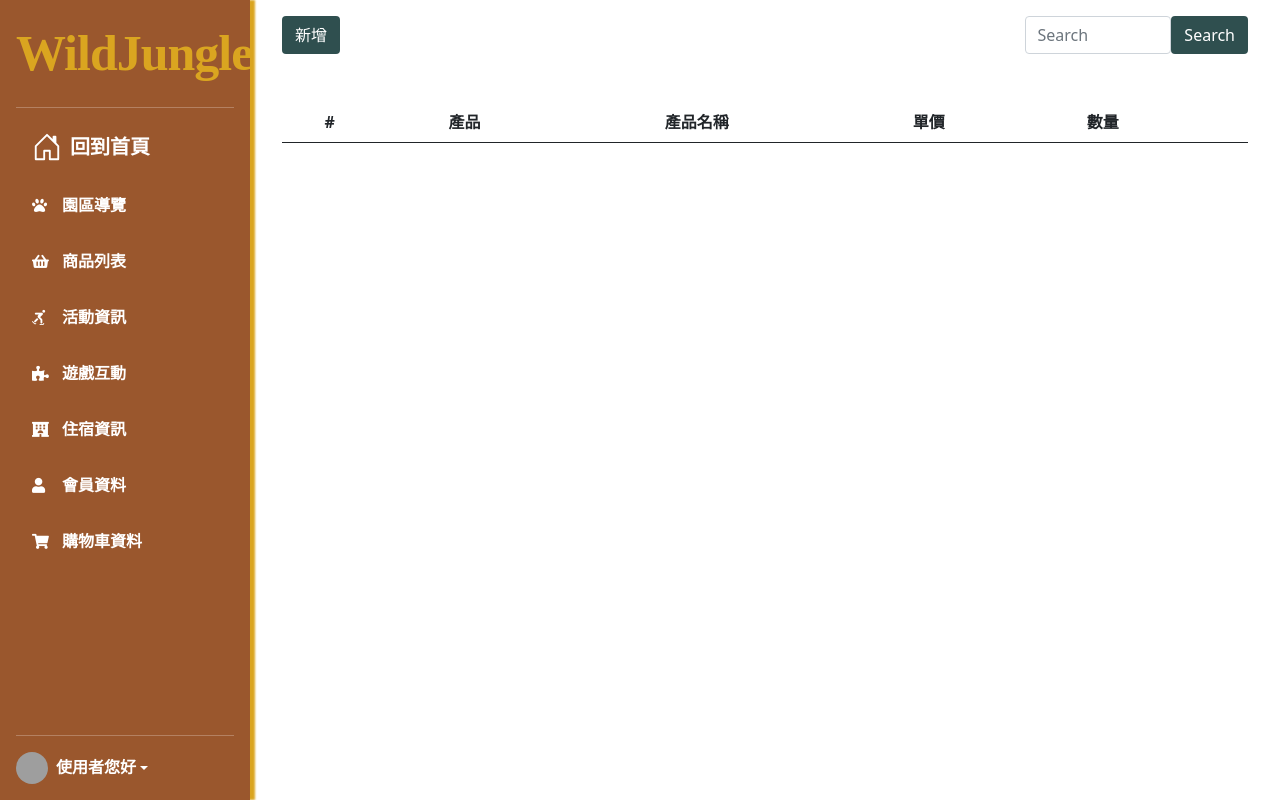
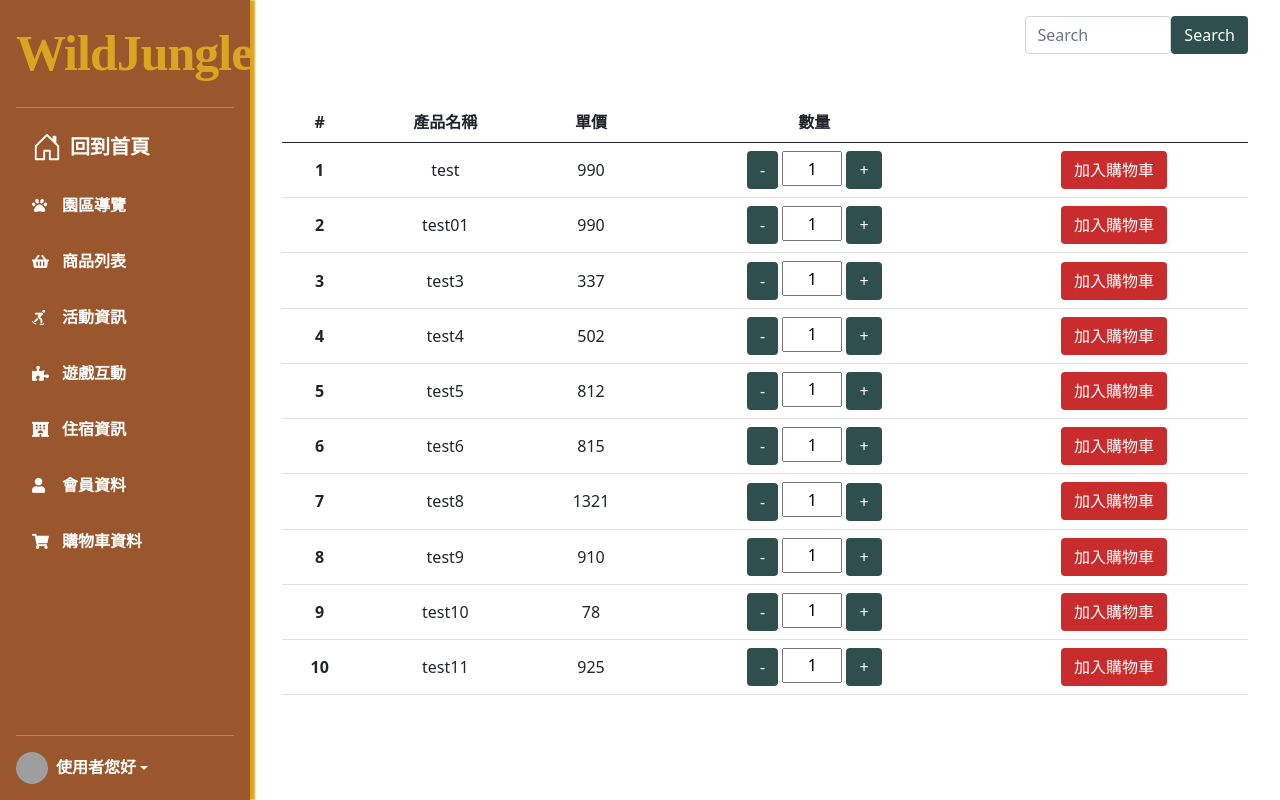
Before and after one commit to Lnhngx/myTeamWork, a PHP site: page /stan_temp_product.php in a window 1280 px wide. Run offline with PHP 8.4, Linux system fonts and the light colour scheme; data comes from the database, SQL or seed files in the repository; data that the repository does not hold is empty; some web fonts are replaced; grey boxes are pictures that could not be loaded.

Commit message:
簡易版商品購物頁面，未完成

```diff
--- a/stan_temp_product.php
+++ b/stan_temp_product.php
@@ -6,12 +6,15 @@ $title = '購物車';
 ?>
 
 <?php include __DIR__ . '/parts/__html_head.php' ?>
+<script src="https://ajax.googleapis.com/ajax/libs/jquery/3.5.1/jquery.min.js"></script>
 <?php include __DIR__ . '/parts/__sidebar.php' ?>
 <?php
 
-$sql = sprintf('SELECT `sid`,`product_name`,`src`,`price`,`quantity` FROM `temp_product` WHERE 1');
+$sql = sprintf('SELECT pi.sid , pi.name , pi.price , pr.quantity_ware FROM product_item AS pi JOIN product_reserve AS pr where pi.sid=pr.sid LIMIT 10;');
 $rows = $pdo->query($sql)->fetchAll();
-$number = 0;
+$num = 0;
+
+// 順序編號
 
 
 ?>
@@ -30,14 +33,16 @@ $number = 0;
 
     .search,
     .insert,
-    .editBtn {
+    .editBtn,
+    .orderBtn {
         background-color: #2f4f4f;
         color: white
     }
 
     .search:hover,
     .insert:hover,
-    .editBtn:hover {
+    .editBtn:hover,
+    .orderBtn:hover {
         color: white;
         background-color: #908a70;
     }
@@ -48,8 +53,13 @@ $number = 0;
     }
 
     .editBtn,
-    .delBtn {
+    .delBtn,
+    .orderBtn {
         color: white;
+    }
+
+    .orderBtn {
+        right: 0;
     }
 
     .delBtn {
@@ -77,7 +87,7 @@ $number = 0;
         width: 100%;
     }
 
-    #quantity {
+    .quantitybox {
         box-sizing: border-box;
         height: 35px;
         width: 60px;
@@ -87,7 +97,7 @@ $number = 0;
 <div class="wrap">
     <div class="container my-3">
         <div class="row">
-            <div class="col-3 d-flex" style="justify-content: flex-start;"><button type="button" class="insert btn btn-outline" id="btn">新增</button></div>
+            <div class="col-3 d-flex" style="justify-content: flex-start;"></div>
             <div class="col-3 d-flex" style="justify-content: flex-end;">
                 <form class="d-flex">
                     <input class="searchIp form-control" type="search" placeholder="Search" aria-label="Search">
@@ -99,31 +109,28 @@ $number = 0;
                     <thead>
                         <tr>
                             <th scope="col">#</th>
-                            <th scope="col">產品</th>
                             <th scope="col">產品名稱</th>
                             <th scope="col">單價</th>
                             <th scope="col">數量</th>
+                            <th scope="col" style="display:none;">庫存</th>
                             <th scope="col"></th>
                         </tr>
                     </thead>
                     <tbody>
                         <?php foreach ($rows as $r) : ?>
                             <tr class="tables">
-                                <?php $number++ ?>
-                                <th scope="row"><?= $number ?></th>
-                                <td style="display:none;"><?= $r['sid'] ?></td>
-                                <td><?= $r['product_name'] ?></td>
-                                <td><?= $r['src'] ?>
-                                    <!-- <img class="smallimg" src="./pic/<?= $r['src'] ?>.png" ?> -->
-                                </td>
-                                <td><?= $r['price'] ?></td>
+                                <?php $num++ ?>
+                                <th scope="row"><?= $num ?></th>
+                                <td style="display:none;" class="sid"><?= $r['sid'] ?></td>
+                                <td><?= $r['name'] ?></td>
+                                <td class="price"><?= $r['price'] ?></td>
                                 <td>
-                                    <button class="btn btn-outline editBtn" onclick="btnOperate('-')">-</button>
-                                    <input id="quantity" value="<?= $r['quantity'] ?>">
-                                    <button class="btn btn-outline editBtn" onclick="btnOperate('+')">+</button>
+                                    <button class="btn btn-outline editBtn minusBtn">-</button>
+                                    <input class="quantitybox" value="1">
+                                    <button class="btn btn-outline editBtn addBtn">+</button>
                                 </td>
                                 <td>
-                                    <button type="button" class="editBtn btn btn-outline">加入購物車</button>
+                                    <button type="button" class="delBtn btn btn-outline Joincart">加入購物車</button>
                                 </td>
                             </tr>
                         <?php endforeach;  ?>
@@ -135,7 +142,60 @@ $number = 0;
 </div>
 
 <?php include __DIR__ . '/parts/__scripts.php' ?>
+
 <script>
+    function removeCartItem(product_sid, num) {
+        if (confirm(`確定要刪除編號 ${num} 的資料嗎?`)) {
+            location.href = `stan_delete_cart_api.php?product_sid=${product_sid}`;
+        }
+    }
 
+    document.querySelectorAll('.minusBtn').forEach((el) => {
+        el.addEventListener('click', btnminus);
+    })
+
+    function btnminus(event) {
+        let input = event.currentTarget.nextElementSibling;
+        // let a = document.querySelector('.quantitybox').parentNode;
+        //     a =a.previousElementSibling;
+        if (input.value <= 1) {
+            input.value = 1;
+        } else {
+            input.value -= 1;
+        }
+    }
+
+    document.querySelectorAll('.addBtn').forEach((el) => {
+        el.addEventListener('click', btnadd);
+    })
+
+    function btnadd(event) {
+        let input = event.currentTarget.previousElementSibling;
+        input.value = parseInt(input.value) + 1;
+        // 直接寫 input.value+=1; 系統會判斷成字串相加，故需使用 parseInt 轉換後在相加
+    }
+
+
+    document.querySelectorAll('.Joincart').forEach((el) => {
+        el.addEventListener('click', Joincart);
+    })
+    // 用foreach在每個"加入購物車"放置監聽
+
+    function Joincart(event) {
+        let sid = $(this).closest('.tables').find('.sid').text();
+        let qty = $(this).closest('.tables').find('.quantitybox').val();
+
+        // 按下"加入購物車"後，會抓取同行的產品SID及購買數量
+
+        console.log("sid:", sid);
+        console.log("qty:", qty);
+
+        fetch('stan_add_to_cart_api.php', {
+            sid,
+            qty
+        }, function(data) {
+            countCartItem(data);
+        }, 'json')
+    };
 </script>
 <?php include __DIR__ . '/parts/__html_foot.php' ?>
```
